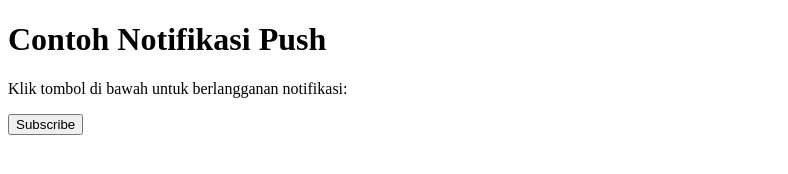
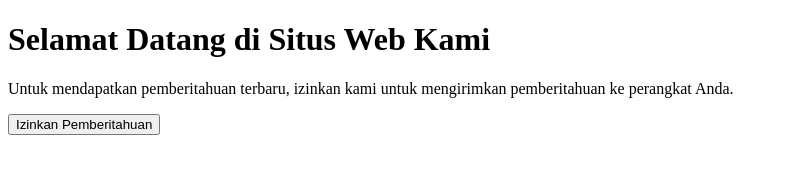
Before and after one commit to s4s0r1/testing11, a plain HTML site: page index.html in a window 1280 px wide. Shown: the whole page, without its empty margins (0-788 px from the left). Drawn offline with Linux system fonts and the light colour scheme; no server answers.

Commit message:
Update index.html

```diff
--- a/index.html
+++ b/index.html
@@ -1,17 +1,21 @@
 <!DOCTYPE html>
 <html lang="en">
 <head>
-    <meta charset="UTF-8">
-    <meta name="viewport" content="width=device-width, initial-scale=1.0">
-    <title>Contoh Notifikasi Push</title>
+<meta charset="UTF-8">
+<meta name="viewport" content="width=device-width, initial-scale=1.0">
+<title>Contoh Pop-up Subscribe</title>
 </head>
 <body>
-    <h1>Contoh Notifikasi Push</h1>
-    <p>Klik tombol di bawah untuk berlangganan notifikasi:</p>
-    <button id="subscribeButton">Subscribe</button>
 
-    <script src="https://www.gstatic.com/firebasejs/9.0.2/firebase-app.js"></script>
-    <script src="https://www.gstatic.com/firebasejs/9.0.2/firebase-messaging.js"></script>
-    <script src="subscribe.js"></script>
+<h1>Selamat Datang di Situs Web Kami</h1>
+<p>Untuk mendapatkan pemberitahuan terbaru, izinkan kami untuk mengirimkan pemberitahuan ke perangkat Anda.</p>
+
+<button onclick="requestPermission()">Izinkan Pemberitahuan</button>
+
+<!-- Skrip Firebase -->
+<script src="https://www.gstatic.com/firebasejs/9.6.4/firebase-app.js"></script>
+<script src="https://www.gstatic.com/firebasejs/9.6.4/firebase-messaging.js"></script>
+<script src="subscribe.js"></script>
+
 </body>
 </html>
```
